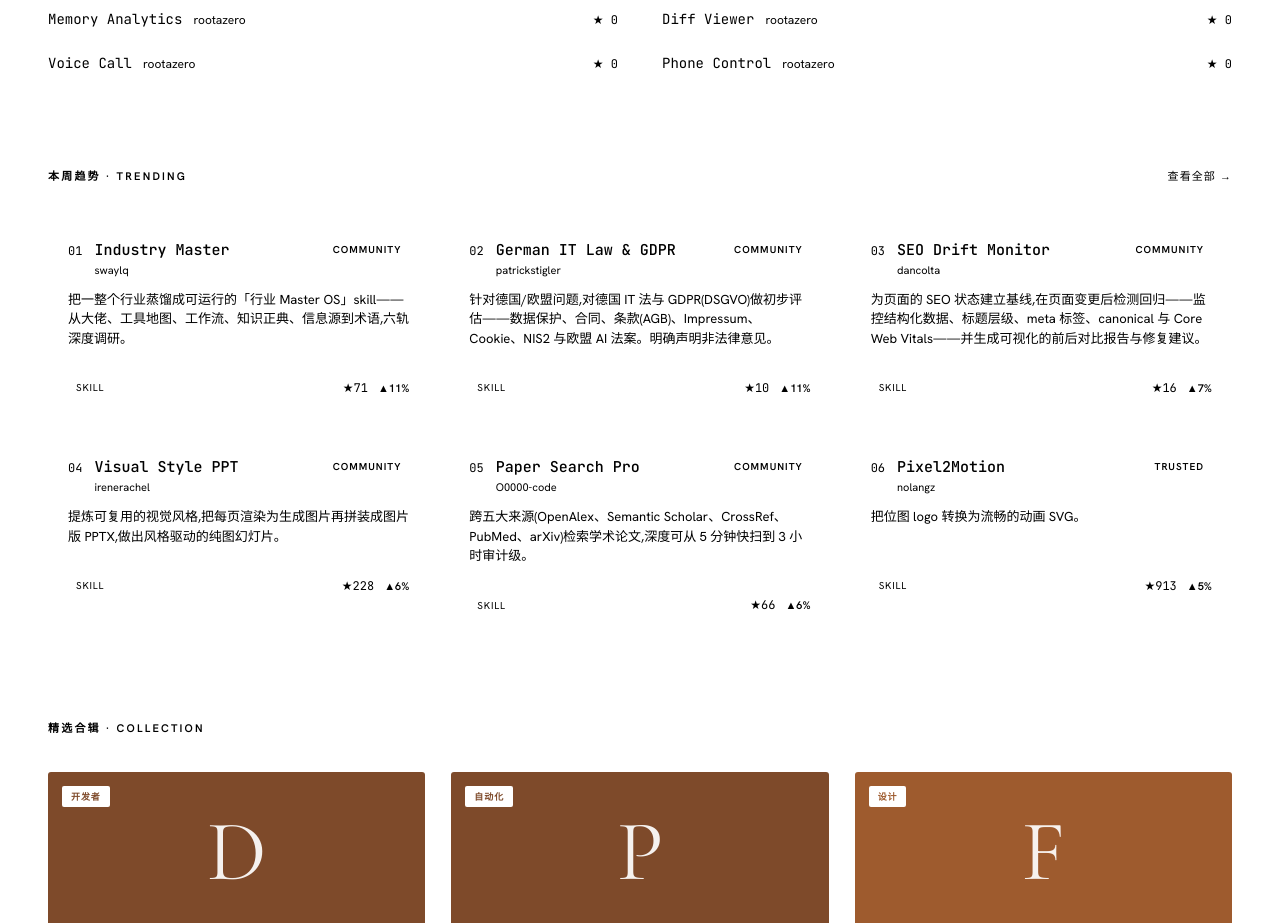
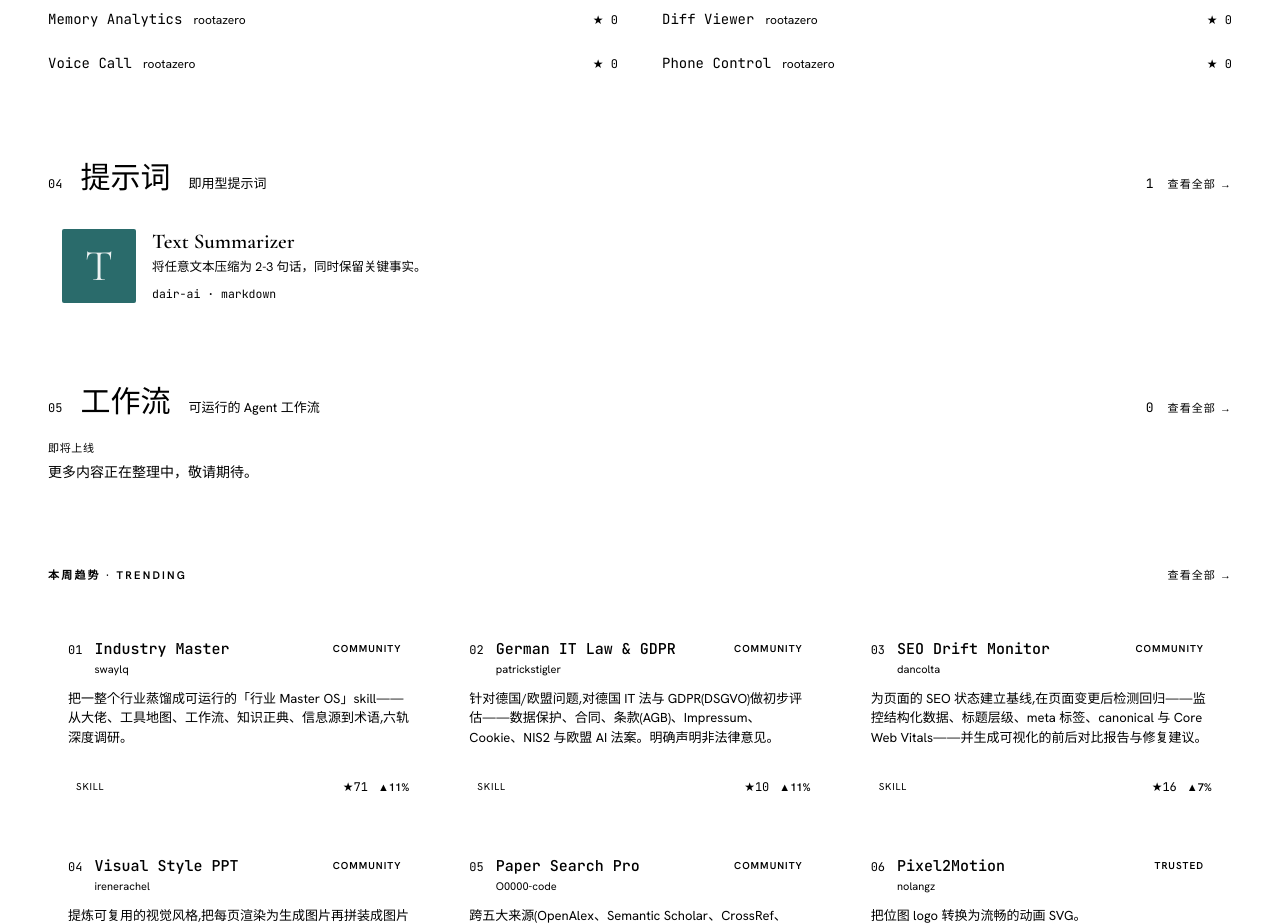
Before and after one commit to rootazero/Aleph-Hub, a Next.js app: page / in a window 1280 px wide. Shown: the part 1500-2423 px from the top of the page. Built offline with nearby package versions, Linux system fonts and the light colour scheme.

Commit message:
feat(site): home index Prompts/Workflows regions

```diff
--- a/app/page.tsx
+++ b/app/page.tsx
@@ -4,6 +4,7 @@ import { Hero } from "@/components/home/Hero";
 import { EditorsPick } from "@/components/home/EditorsPick";
 import { StatsBar } from "@/components/home/StatsBar";
 import { CategoryIndex } from "@/components/home/CategoryIndex";
+import { ContentIndex } from "@/components/home/ContentIndex";
 import { Trending } from "@/components/home/Trending";
 import { Collection } from "@/components/home/Collection";
 
@@ -18,6 +19,7 @@ export default function Home() {
         </section>
         <StatsBar />
         <CategoryIndex />
+        <ContentIndex />
         <Trending />
         <Collection />
       </main>
--- /dev/null
+++ b/components/home/ContentIndex.tsx
@@ -0,0 +1,91 @@
+"use client";
+import Link from "next/link";
+import type { ContentKindT } from "@/contract/content-schema";
+import type { ContentSiteEntryT } from "@/contract/content-site";
+import { useLang } from "@/components/providers/LangProvider";
+import { STRINGS, CONTENT_KIND_LABELS } from "@/lib/i18n";
+import { contentKindCounts, flagshipContent, featuredContent, slugForContent } from "@/lib/content";
+
+// The two content axes continue the home Index below the three install axes.
+// Numbers 04/05 follow skill(01)/mcp(02)/plugin(03).
+const META: Record<ContentKindT, { num: string; zhTag: string; enTag: string }> = {
+  prompt: { num: "04", zhTag: "即用型提示词", enTag: "Copy-ready prompts" },
+  workflow: { num: "05", zhTag: "可运行的 Agent 工作流", enTag: "Runnable agent workflows" },
+};
+const ORDER: ContentKindT[] = ["prompt", "workflow"];
+
+export function ContentIndex() {
+  const { lang } = useLang();
+  const t = STRINGS[lang];
+  const counts = contentKindCounts();
+  const descOf = (e: ContentSiteEntryT) => (lang === "zh" ? e.description_zh : e.description_en);
+  const nameOf = (k: ContentKindT) => (lang === "zh" ? CONTENT_KIND_LABELS[k].zh : CONTENT_KIND_LABELS[k].en);
+
+  const head = (k: ContentKindT) => (
+    <div style={{ display: "flex", justifyContent: "space-between", alignItems: "baseline", gap: 16, marginBottom: 18 }}>
+      <span style={{ display: "flex", gap: 18, alignItems: "baseline", minWidth: 0 }}>
+        <span style={{ fontFamily: "var(--font-mono), monospace", fontSize: 12, color: "var(--orange)" }}>{META[k].num}</span>
+        <span style={{ fontFamily: "var(--font-cormorant), var(--font-noto-serif-sc), serif", fontSize: 30 }}>{nameOf(k)}</span>
+        <span style={{ fontSize: 13, color: "var(--taupe)" }}>{lang === "zh" ? META[k].zhTag : META[k].enTag}</span>
+      </span>
+      <Link href={`/c/${k}`} className="sec-more" style={{ display: "flex", alignItems: "center", gap: 14, textDecoration: "none", color: "var(--taupe)", flex: "none" }}>
+        <span style={{ fontFamily: "var(--font-mono), monospace", fontSize: 13, color: "var(--ink-soft)" }}>{counts[k]}</span>
+        <span style={{ fontSize: 11, letterSpacing: ".10em", textTransform: "uppercase" }}>{t.viewAll} →</span>
+      </Link>
+    </div>
+  );
+
+  const featRow = (e: ContentSiteEntryT) => (
+    <Link key={e.id} href={`/e/${slugForContent(e)}`} className="idx-feat-row" style={{ display: "flex", alignItems: "baseline", justifyContent: "space-between", gap: 16, padding: "13px 0", borderTop: "1px solid var(--hair)", textDecoration: "none", color: "inherit" }}>
+      <span style={{ display: "flex", alignItems: "baseline", gap: 11, minWidth: 0 }}>
+        <span className="idx-feat-name" style={{ fontFamily: "var(--font-mono), monospace", fontSize: 14, color: "var(--ink)", whiteSpace: "nowrap" }}>{e.name}</span>
+        <span style={{ fontSize: 12, color: "var(--taupe)", overflow: "hidden", textOverflow: "ellipsis", whiteSpace: "nowrap" }}>{e.author}</span>
+      </span>
+      <span style={{ fontFamily: "var(--font-mono), monospace", fontSize: 11.5, color: "var(--ink-soft)", flex: "none" }}>{e.format}</span>
+    </Link>
+  );
+
+  const mainCard = (e: ContentSiteEntryT) => (
+    <Link href={`/e/${slugForContent(e)}`} className="idx-main idx-spotlight" style={{ display: "flex", gap: 16, alignItems: "center", background: "var(--panel)", border: "1px solid var(--hair)", borderRadius: 3, padding: 14, textDecoration: "none", color: "inherit" }}>
+      <div style={{ width: 74, height: 74, flex: "none", borderRadius: 2, background: e.cover_color, display: "flex", alignItems: "center", justifyContent: "center" }}>
+        <span style={{ fontFamily: "var(--font-cormorant), serif", fontSize: 44, color: "rgba(255,255,255,.92)", lineHeight: 1 }}>{e.name[0]}</span>
+      </div>
+      <div style={{ minWidth: 0 }}>
+        <div style={{ fontFamily: "var(--font-cormorant), var(--font-noto-serif-sc), serif", fontWeight: 600, fontSize: 21, marginBottom: 4 }}>{e.name}</div>
+        <p style={{ fontSize: 12.5, lineHeight: 1.4, color: "var(--ink-soft)", margin: "0 0 6px", overflow: "hidden", textOverflow: "ellipsis", whiteSpace: "nowrap" }}>{descOf(e)}</p>
+        <span style={{ fontFamily: "var(--font-mono), monospace", fontSize: 11.5, color: "var(--ink-soft)" }}>{e.author} · {e.format}</span>
+      </div>
+    </Link>
+  );
+
+  // Empty axis (e.g. workflow before any are curated): a quiet coming-soon note.
+  const emptyRegion = (
+    <div style={{ minWidth: 0 }}>
+      <div style={{ fontFamily: "var(--font-mono), monospace", fontSize: 11, letterSpacing: ".06em", textTransform: "uppercase", color: "var(--taupe)", marginBottom: 7 }}>{t.comingSoon}</div>
+      <p style={{ fontSize: 14, lineHeight: 1.55, color: "var(--ink-soft)", margin: 0, maxWidth: "42ch" }}>{t.contentSoon}</p>
+    </div>
+  );
+
+  const region = (k: ContentKindT) => {
+    const main = flagshipContent(k);
+    if (!main) return emptyRegion;
+    const rows = featuredContent(k, 6);
+    return (
+      <div className="idx-region-grid" style={{ display: "grid", gridTemplateColumns: "minmax(0, 1fr) minmax(0, 1fr)", gap: "0 44px", alignItems: "start", gridAutoFlow: "row dense" }}>
+        {mainCard(main)}
+        {rows.map((e) => featRow(e))}
+      </div>
+    );
+  };
+
+  return (
+    <section style={{ maxWidth: 1480, margin: "0 auto", padding: "0 48px 8px" }}>
+      {ORDER.map((k) => (
+        <div key={k} style={{ padding: "30px 0", borderTop: "1px solid var(--hair)" }}>
+          {head(k)}
+          {region(k)}
+        </div>
+      ))}
+    </section>
+  );
+}
```
Also changed, not shown: 1 other file (tests, documents, lock files or other folders).
